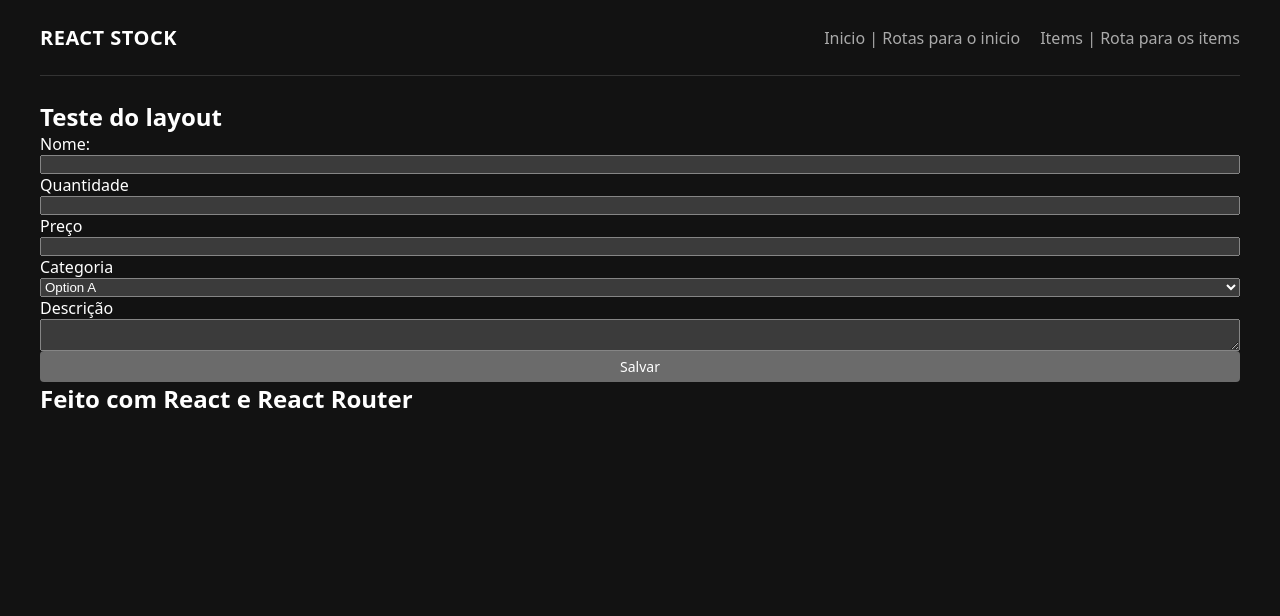
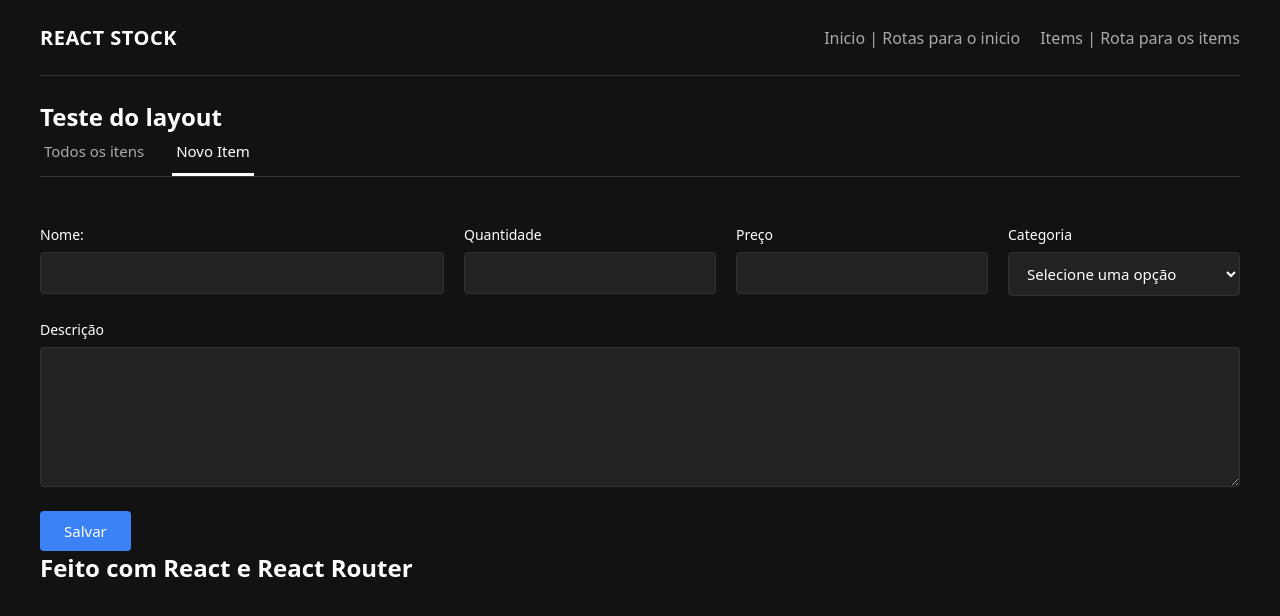
Before and after one commit to HDR628/Curso_OBC_JS, a React (Vite) app in the folder Fundamentos_React/Exercise_Final/gestao_estoque/: page /NewItem in a window 1280 px wide. Shown: the top 616 px of the page. Built offline with nearby package versions, Linux system fonts and the light colour scheme.

Commit message:
feat: abas de navegação e encapsulamento com o form

```diff
--- a/Fundamentos_React/Exercise_Final/gestao_estoque/src/index.css
+++ b/Fundamentos_React/Exercise_Final/gestao_estoque/src/index.css
@@ -321,6 +321,92 @@ button.btn-delete:hover {
 }
 
 /* ==========================================================================
+   FORMULÁRIOS DE CADASTRO E EDIÇÃO (NewItem & EditItem)
+   ========================================================================== */
+form {
+  display: flex;
+  flex-direction: column;
+  gap: 24px;
+  margin-top: 24px;
+}
+
+.display-flex-row {
+  display: flex;
+  gap: 20px;
+  flex-wrap: wrap;
+  width: 100%;
+}
+
+.form-group {
+  display: flex;
+  flex-direction: column;
+  gap: 8px;
+  flex: 1 1 180px; /* Distribui de forma flexível */
+  text-align: left;
+}
+
+/* Faz o campo de Nome (primeiro grupo) ocupar o dobro de espaço dos outros */
+.display-flex-row .form-group:first-of-type {
+  flex: 2 1 300px;
+}
+
+form label {
+  font-size: 14px;
+  font-weight: 500;
+  color: var(--text-primary);
+}
+
+/* Inputs, Selects e Textareas */
+form input[type="text"],
+form input[type="number"],
+form select,
+form textarea {
+  background-color: var(--bg-secondary);
+  border: 1px solid var(--border-color);
+  color: var(--text-primary);
+  padding: 10px 14px;
+  border-radius: 4px;
+  font-size: 15px;
+  outline: none;
+  font-family: inherit;
+  transition: border-color 0.2s ease, box-shadow 0.2s ease;
+}
+
+form input:focus,
+form select:focus,
+form textarea:focus {
+  border-color: var(--btn-blue);
+  box-shadow: 0 0 0 2px rgba(59, 130, 246, 0.2);
+}
+
+/* Campo de Descrição (Linha Inteira) */
+.descriptionArea {
+  display: flex;
+  flex-direction: column;
+  gap: 8px;
+  text-align: left;
+}
+
+.descriptionArea textarea {
+  min-height: 140px;
+  resize: vertical;
+}
+
+/* Botão Salvar (Submit do Form) */
+form button[type="submit"] {
+  align-self: flex-start;
+  background-color: var(--btn-blue);
+  color: #ffffff;
+  font-size: 15px;
+  padding: 10px 24px;
+  border-radius: 4px;
+}
+
+form button[type="submit"]:hover {
+  background-color: var(--btn-blue-hover);
+}
+
+/* ==========================================================================
    FOOTER (Feito com React e React Router)
    ========================================================================== */
 .footer,
--- a/Fundamentos_React/Exercise_Final/gestao_estoque/src/pages/NewItem.jsx
+++ b/Fundamentos_React/Exercise_Final/gestao_estoque/src/pages/NewItem.jsx
@@ -1,21 +1,47 @@
+import { Link } from "react-router-dom"
+
 export function NewItem(){
   return(
     <>
+
+      <div className="tabs">
+        <Link to="/StockItems" className="tab ">Todos os itens</Link>
+        <Link to="/NewItem" className="tab active">Novo Item</Link>
+      </div>
+
+      <form>
+        {/* Trocar nome da classe depois */}
+        <div className="display-flex-row">
+          <div className="form-group">
           <label htmlFor="itemName">Nome:</label>
           <input type="text" id="itemName" />
+          </div>
+
+          <div className="form-group">
           <label htmlFor="itemQtd">Quantidade</label>
           <input type="number" id="itemQtd"/>
+          </div>
+
+          <div className="form-group">
           <label htmlFor="priceItem">Preço</label>
           <input type="number" id="priceItem" />
+          </div>
+          <div className="form-group">
             <label htmlFor="category">Categoria</label>
             <select name="category" id="category">
+            <option value="">Selecione uma opção</option>
             <option value="OptionA">Option A</option>
             <option value="OptionB">Option B</option>
             </select> {/* Substituir as opçoes posteriormente */}
+          </div>
+        </div>
+        <div className="descriptionArea">
           <label htmlFor="description">Descrição</label>
           <textarea name="description" id="description">
           </textarea>
+        </div>
         <button type="submit">Salvar</button>
+      </form>
     </>
   )
 }
```
Lines whose indentation alone changed are shown as unchanged.
